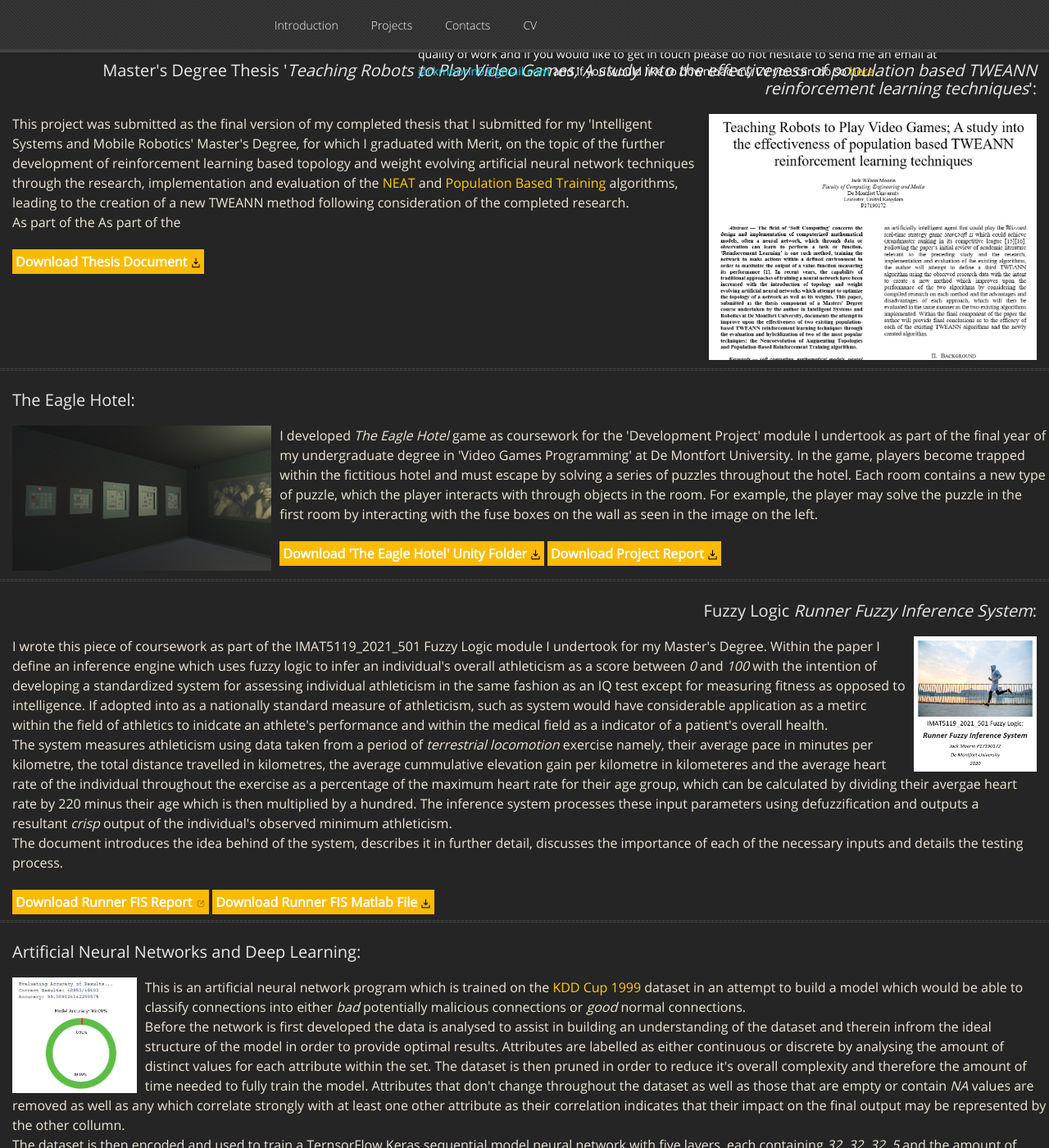
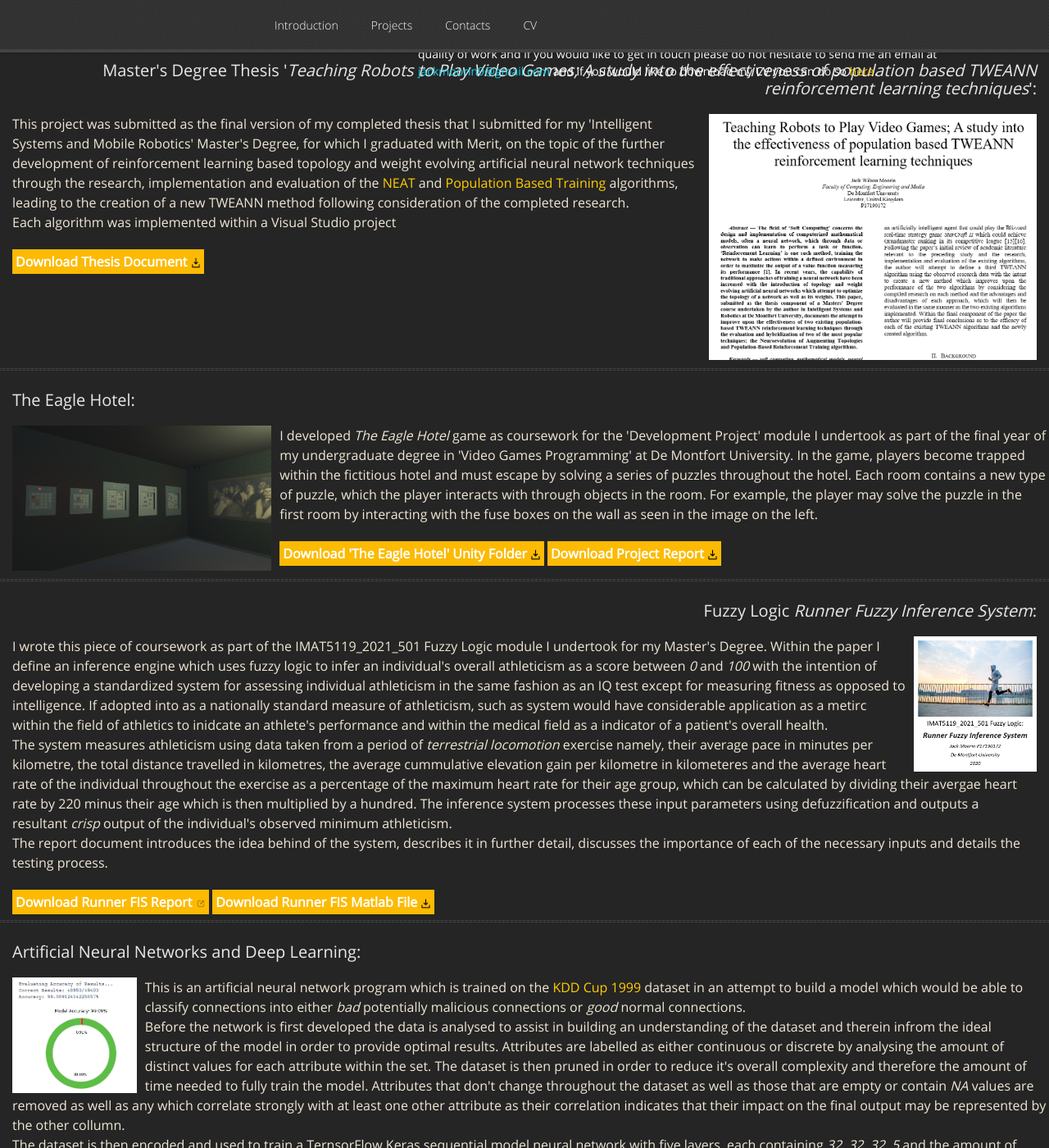
Before and after one commit to GamesProgrammingGrad2021/GamesProgrammingGrad2021.github.io, a Jekyll site: the page built from index.md, in a window 1280 px wide and 1400 px high, scrolled down 1116 px. Shown: the whole window at 82% size. Built offline with Jekyll 4.4.1, drawn with Linux system fonts in a browser that asks for light colours; nearby versions of some CDN libraries; our own code applies the rules of GitHub Pages for plain Markdown files.

Commit message:
Update default.html

```diff
--- a/_layouts/default.html
+++ b/_layouts/default.html
@@ -141,8 +141,8 @@
 				based topology and weight evolving artificial neural network techniques through the research, implementation and evaluation of
 				the <a href="https://en.wikipedia.org/wiki/Neuroevolution_of_augmenting_topologies">NEAT</a> and
 				<a href="https://deepmind.com/blog/article/population-based-training-neural-networks">Population Based Training</a> algorithms,
-				leading to the creation of a new TWEANN method following consideration of the completed research.<br> As part of the
-				As part of the
+				leading to the creation of a new TWEANN method following consideration of the completed research.<br>Each algorithm was
+				implemented within a Visual Studio project
 				<br><br>
 				<a href="TRTPVG A Study into Population Based TWEANN Reinforcement Learning Techniques.docx" class="project_download">Download Thesis Document <img src="Download_Icon.png" alt="" class="project_button_icon"></a>
 				</div>
@@ -182,8 +182,8 @@
 				kilometeres and the average heart rate of the individual throughout the exercise as a percentage of the maximum heart rate for
 				their age group, which can be calculated by dividing their avergae heart rate by 220 minus their age which is then multiplied by
 				a hundred. The inference system processes these input parameters using defuzzification and outputs a resultant <i>crisp</i> output
-				of the individual's observed minimum athleticism.<br>The document introduces the idea behind of the system, describes it in further
-				detail, discusses the importance of each of the necessary inputs and details the testing process.
+				of the individual's observed minimum athleticism.<br>The report document introduces the idea behind of the system, describes it in
+				further detail, discusses the importance of each of the necessary inputs and details the testing process.
 				<br><br>
 				<a href="FL Assignment 1 Report.docx" class="project_download">Download Runner FIS Report <img src="Open_Icon.png" alt="" class="project_button_icon"></a>
 				<a href="FL Jogger FIS CodeFile.m" class="project_download">Download Runner FIS Matlab File <img src="Download_Icon.png" alt="" class="project_button_icon"></a>
```
